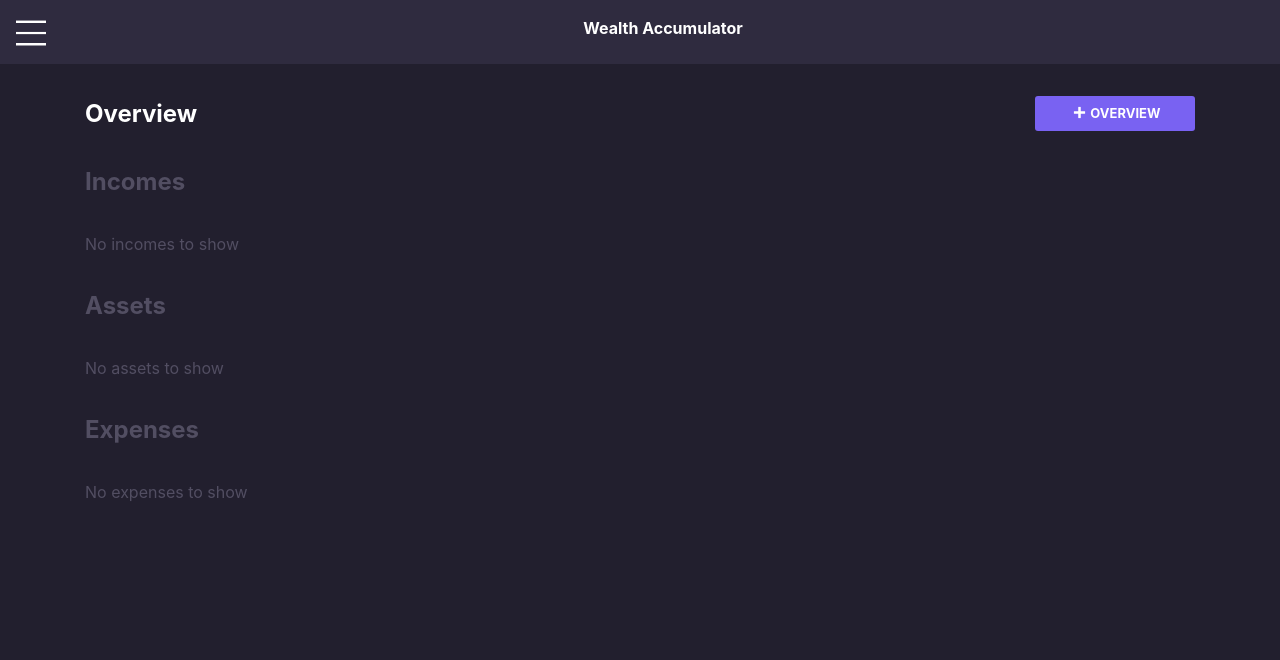
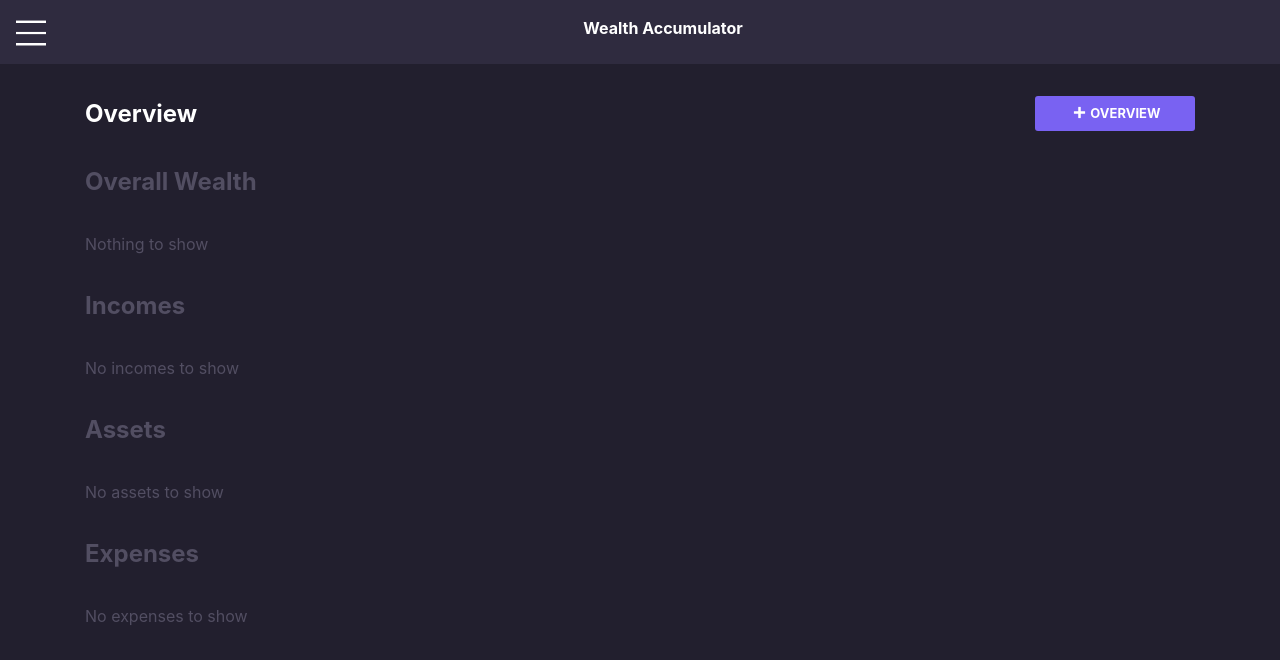
Before and after one commit to gandh99/Wealth-Accumulator, a React (Create React App) app: page /overview in a window 1280 px wide. Shown: the top 660 px of the page. Built offline with nearby package versions, Linux system fonts and the light colour scheme.

Commit message:
Finished writing the calculator for the overall wealth. The chart for overall wealth appears to reflect correct values.

```diff
--- /dev/null
+++ b/src/overview/OverallChartContainer.js
@@ -0,0 +1,39 @@
+import React from 'react'
+import ChartCard from './ChartCard'
+import './chart-container.css'
+import { generateOverallWealthData } from './overall-wealth-calculator'
+
+export default function OverallChartContainer(props) {
+    // Generate item data and chart for total wealth (sum of income, asset and expense data)
+    const { totalIncomeData, totalAssetData, totalExpenseData } = props.data
+    let totalItemsAmountData = generateOverallWealthData(totalIncomeData, totalAssetData, totalExpenseData)
+
+    // Create chart for total items amount data (refers to the incomes + assets - expenses)
+    let lineChartForTotalItemsAmount =
+        (totalItemsAmountData.length > 0)
+            ? <ChartCard
+                title={`Total ${props.title}`}
+                data={totalItemsAmountData}
+                chartColor={props.chartColor}
+            />
+            : null
+
+    // Decide what to render
+    let renderChart =
+        <div className='chart-container'>
+            {lineChartForTotalItemsAmount}
+        </div>
+    let renderErrorMessage =
+        <div className='chart-error-message'>Nothing to show</div>
+    let renderElement =
+        (lineChartForTotalItemsAmount)
+            ? renderChart
+            : renderErrorMessage
+
+    return (
+        <>
+            <div className='chart-container-title'>{props.title}</div>
+            {renderElement}
+        </>
+    )
+}
--- a/src/overview/Overview.js
+++ b/src/overview/Overview.js
@@ -7,6 +7,7 @@ import ChartContainer from './ChartContainer'
 import { generateExpenseData } from '../expenses/expense-calculator'
 import { generateAssetData } from '../assets/asset-calculator'
 import { generateIncomeData } from '../income/income-calculator'
+import OverallChartContainer from './OverallChartContainer'
 
 export default function Overview(props) {
     const style = getComputedStyle(document.documentElement)
@@ -17,6 +18,11 @@ export default function Overview(props) {
     const [totalExpenseData, setTotalExpenseData] = React.useState([])
 
     const chartContainers = [
+        <OverallChartContainer
+            title={'Overall Wealth'}
+            data={{totalIncomeData, totalAssetData, totalExpenseData}}
+            chartColor={style.getPropertyValue('--primary-component-color')}
+        />,
         <ChartContainer
             title={'Incomes'}
             items={props.incomes}
--- /dev/null
+++ b/src/overview/overall-wealth-calculator.js
@@ -0,0 +1,45 @@
+export function generateOverallWealthData(totalIncomeData, totalAssetData, totalExpenseData) {
+    // If all 3 data arrays are empty, return
+    if (totalIncomeData.length <= 0 && totalAssetData.length <= 0 && totalExpenseData.length <= 0) {
+        return []
+    }
+
+    let overallWealthData = []
+    let incomeData = getArrayData(totalIncomeData)
+    let assetData = getArrayData(totalAssetData)
+    let expenseData = getArrayData(totalExpenseData)
+
+    for (let i = 0; i < 10; i++) {  //TODO
+        let wealthForCurrentYear = incomeData[i] + assetData[i] - expenseData[i]
+        overallWealthData.push({
+            year: i + 1,
+            amount: wealthForCurrentYear
+        })
+    }
+    console.log(overallWealthData)
+    return overallWealthData
+}
+
+/* Takes in an array of objects, extracts the value for 'amount', and puts the data in an array
+Input:
+[{
+    year: ...,
+    amount: number
+}, {...}, {...}, ...]
+
+Output:
+[number, number, number, ...]
+*/
+function getArrayData(array) {
+    let data = []
+
+    for (let i = 0; i < 10; i++) {  //TODO
+        if (!array[i]) {
+            data.push(0)
+        } else {
+            data.push(array[i].amount)
+        }
+    }
+
+    return data
+}
```
